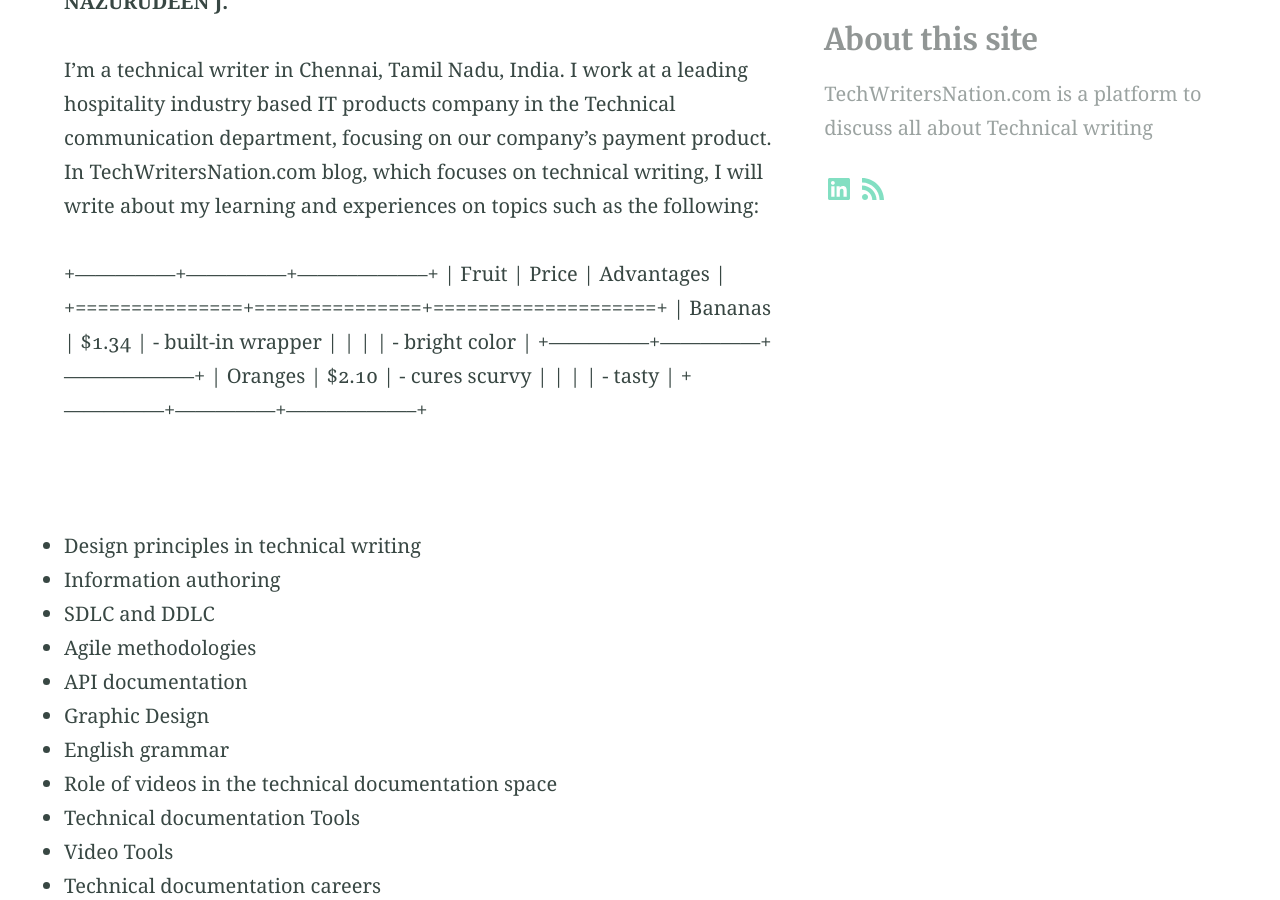
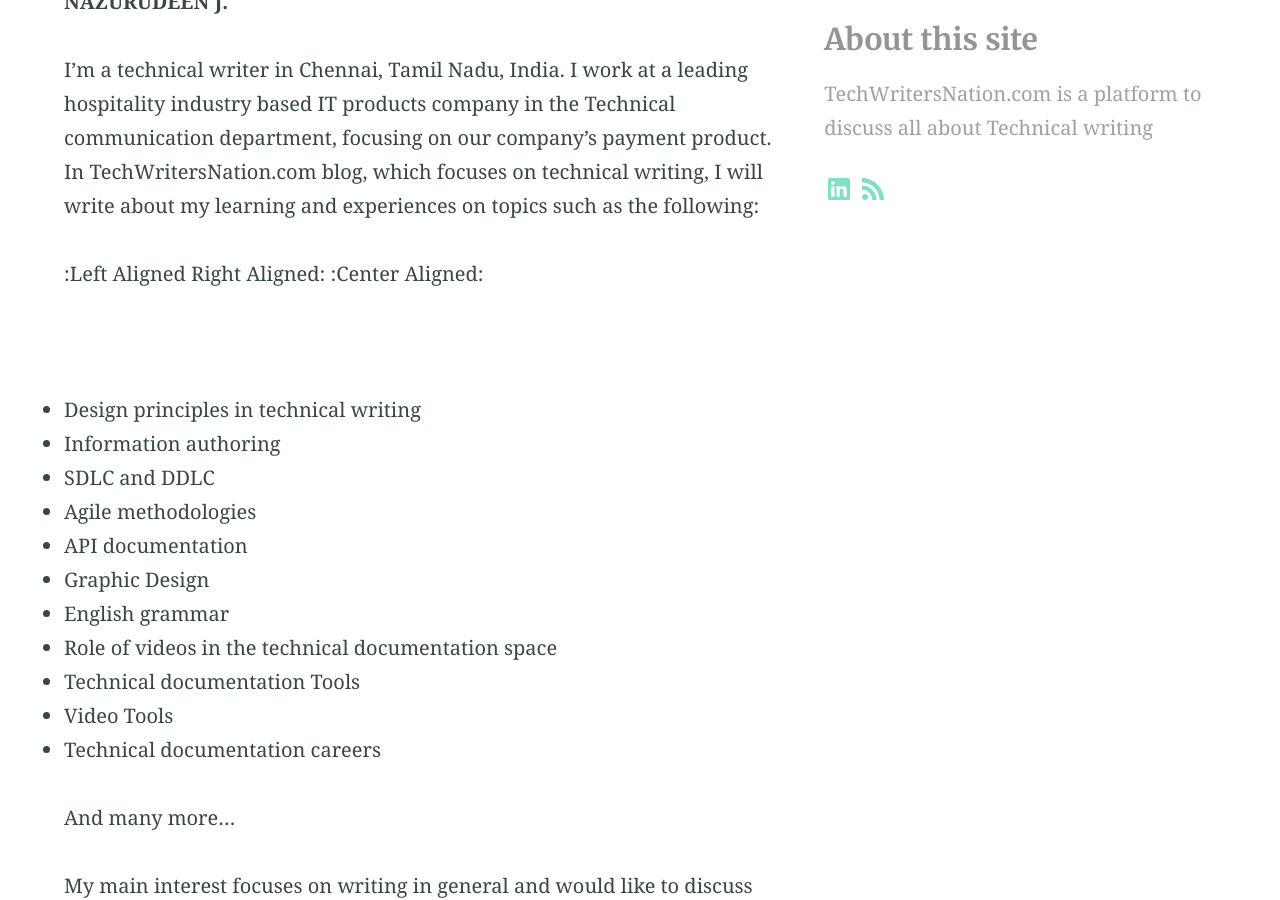
Before and after one commit to Nitish313/watchnationpro, a Jekyll site: the page built from about-me.md, in a window 1280 px wide and 900 px high, scrolled down 527 px. Built offline with Jekyll 4.4.1, drawn with Linux system fonts in a browser that asks for light colours.

Commit message:
Update about-me.md

```diff
--- a/about-me.md
+++ b/about-me.md
@@ -12,15 +12,9 @@ aside: true
 I'm a technical writer in Chennai, Tamil Nadu, India. I work at a leading hospitality industry based IT products company in the Technical communication department, focusing on our company's payment product.
 In TechWritersNation.com blog, which focuses on technical writing, I will write about my learning and experiences on topics such as the following:
 
-+---------------+---------------+--------------------+
-| Fruit         | Price         | Advantages         |
-+===============+===============+====================+
-| Bananas       | $1.34         | - built-in wrapper |
-|               |               | - bright color     |
-+---------------+---------------+--------------------+
-| Oranges       | $2.10         | - cures scurvy     |
-|               |               | - tasty            |
-+---------------+---------------+--------------------+
+:Left Aligned
+Right Aligned:
+:Center Aligned:
 
 <br>
 
```
